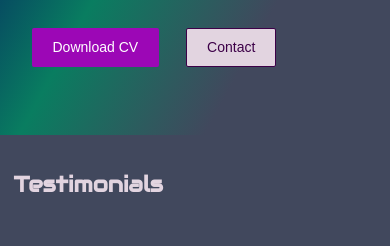
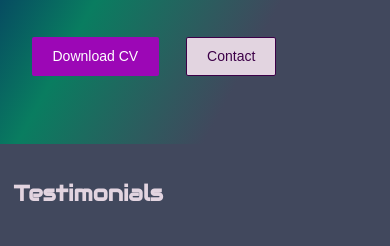
Before and after one commit to Sparkeeee/carls-portfolio, a Django app: page / in a window 390 px wide. Shown: the part 514-760 px from the top of the page. Run offline with Django 5.2, Linux system fonts and the light colour scheme; data comes from the database, SQL or seed files in the repository; both versions use the stored data as it was after the commit; some libraries are stand-ins or nearby versions; some web fonts are replaced.

Commit message:
minor change to nav

```diff
--- a/main/templates/main/dashboard.html
+++ b/main/templates/main/dashboard.html
@@ -5,9 +5,9 @@
 {% block content %}
 <section>
   <div class="innerPageBannerCol">
-    <div class="container">
-      <div class="row g-3 g-md-3 text-center">
-        <div class="col-md-8">
+    <div class="container mt-4">
+      <div class="row g-3 g-m-3 text-center">
+        <div class="col">
           <div class="bannerContent">
             <h2>Make your updates here</h2>
           </div>
--- a/main/templates/main/index.html
+++ b/main/templates/main/index.html
@@ -49,11 +49,11 @@ Start Content
             <h1 class="xlTitle pb-3">Hi, I'm {{me.first_name|title}}, <br> a {{me.userprofile.title}} </br></h1>
             <p>{{me.userprofile.bio}}</p>
             <div class="bannerBtnCol">
-              <div class="row">
-                <div class="col-auto">
+              <div class="row text-center">
+                <div class="col-auto mt-2">
                   <a download href="{{me.userprofile.cv.url}}" class="btn btnPrimary">Download CV</a>
                 </div>
-                <div class="col-auto">
+                <div class="col-auto mt-2">
                   <a href="{% url 'main:contact' %}" class="btn btnOutline">Contact</a>
                 </div>
               </div>
--- a/main/templates/main/partials/nav.html
+++ b/main/templates/main/partials/nav.html
@@ -5,15 +5,15 @@
 <!-- Start Navigation Bar -->
 
 <header>
-    <div class="headerCol">
+    <div class="headerCol p-3">
     <div class="container-fluid">
         <div class="row align-items-center">
-        <div class="col">
-            <div class="col logoCol solar-card"><a href="{% url 'main:home' %}"><img src="{% static 'images/logo-mini.png' %}" alt="..."></a>
+        <div class="col-auto p-2">
+            <div class=" logoCol solar-card"><a href="{% url 'main:home' %}"><img src="{% static 'images/logo-mini.png' %}" alt="..."></a>
         </div>
         </div>
-        <div class="col-8 offset-2  lg-4 media-flex"><h4 style="color:rgb(255, 255, 255)">c-sparks-fly.net</h4> </div>
-        <div class="row pr-3">
+        <div class="col-auto lg-2 media-flex"><h6 style="color:rgb(255, 255, 255)">c-sparks-fly.net</h6> </div>
+        <!-- <div class="row"> -->
         <div class="col">
             <div class="d-md-none">
             <button class="navToggle">
--- a/static/css/style.css
+++ b/static/css/style.css
@@ -5,7 +5,7 @@
 @property --gradient-angle {
     syntax: "<angle>";
     initial-value: 1deg;
-    inherits: false;
+    inherits: True;
 }
 
 :root {
@@ -228,19 +228,17 @@ a, .btn {
   background-color: var(--baseColor);
   overflow: none;
   font-family:var(--baseFont);
-	padding: 18px 0;
   z-index: 99;
 	-webkit-transition: all 300ms ease-in-out 0s;
 	-o-transition: all 300ms ease-in-out 0s;
 	transition: all 300ms ease-in-out 0s;
 	position: fixed;
-  z-index: 99;
-	left: 0;
+  left: 0;
 	right: 0;
 	top: 0;
 }
 .fixedHeader .headerCol {
-	padding: 10px 0;
+	padding: 15px 0;
 	-webkit-box-shadow: 0 0 24px rgba(0,0,0,0.1);
   box-shadow: 0 0 24px rgba(0,0,0,0.1);
 }
@@ -300,9 +298,9 @@ a, .btn {
 /* nav toggle */
 .navToggle {
 	display: block;
-	padding: 15px 12px;
-	width: 18px;
-	height: 2px;
+	padding: 15px 5px;
+	width: 25px;
+	height: 3px;
 	box-sizing: content-box;
 	background-clip: content-box;
 	-webkit-transition: background-color 500ms ease-in-out 250ms;
@@ -319,7 +317,7 @@ a, .btn {
   position: relative;
   content: "";
   display: block;
-  width: 18px;
+  width: 25px;
   height: 2px;
   background-color: #f6f3f3;
   -webkit-transition: transform 500ms ease-in-out;
```
Also changed, not shown: db.sqlite3.
